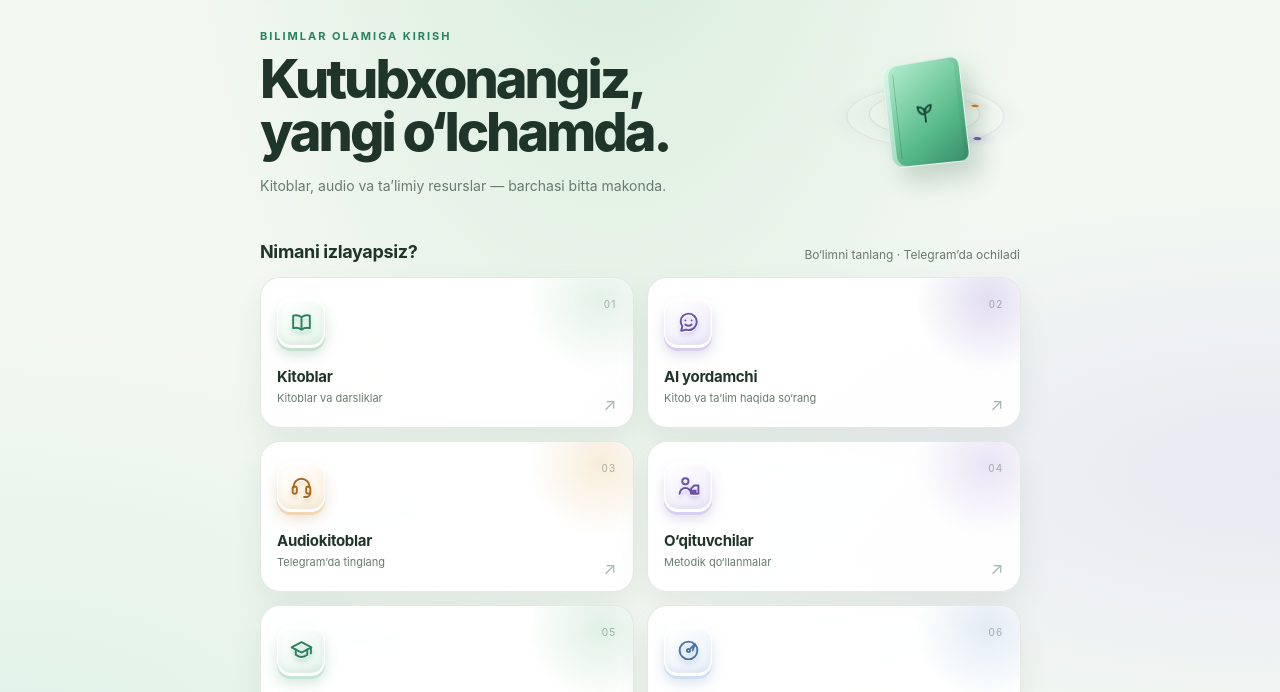
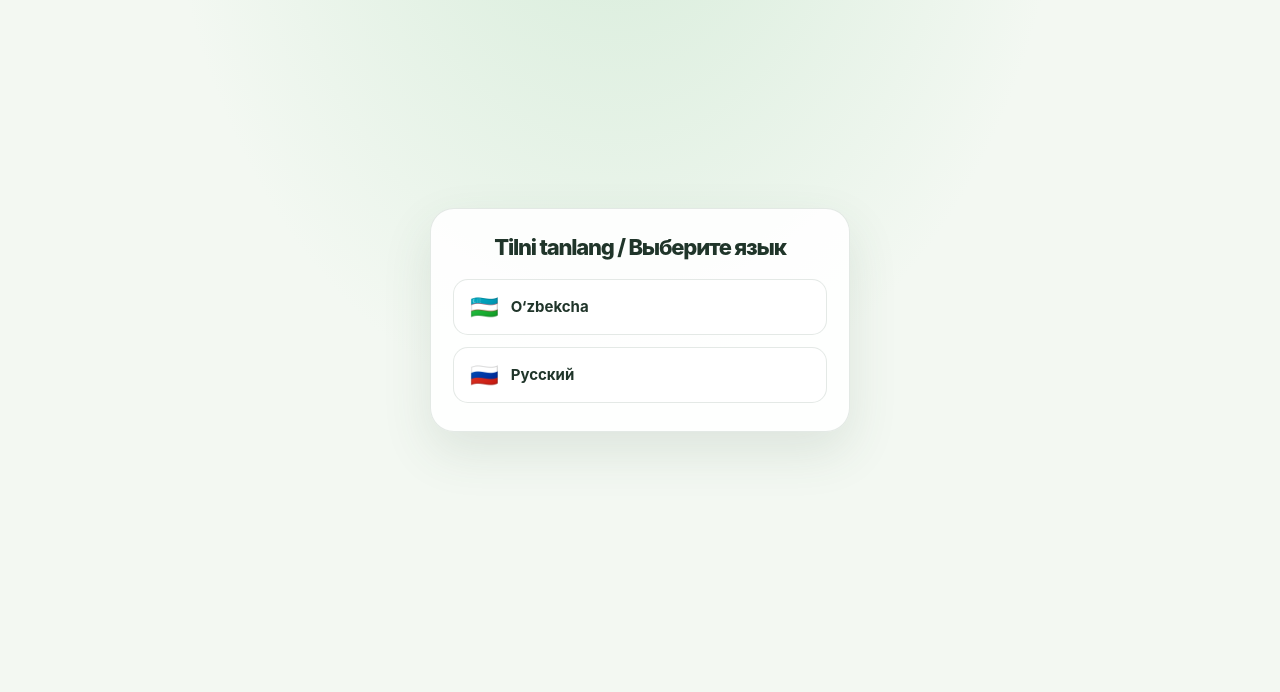
Before and after one commit to shbmasayev-hub/Kutibxona, a plain HTML site: page webapp/index.html in a window 1280 px wide. Shown: the part 80-772 px from the top of the page. Drawn offline with Linux system fonts and the light colour scheme.

Commit message:
Ask for language when opening Mini App
Co-authored-by: Copilot App <223556219+Copilot@users.noreply.github.com>

```diff
--- a/webapp/index.html
+++ b/webapp/index.html
@@ -386,6 +386,45 @@
       }
       .notice.visible { display: block; }
       .hidden { display: none !important; }
+      .language-picker {
+        position: fixed;
+        z-index: 10;
+        inset: 0;
+        display: grid;
+        place-items: center;
+        padding: max(24px, env(safe-area-inset-top)) 20px max(24px, env(safe-area-inset-bottom));
+        background:
+          radial-gradient(ellipse at 48% -15%, rgba(202, 231, 207, .74), transparent 48%),
+          var(--bg);
+      }
+      .language-card {
+        width: min(100%, 420px);
+        padding: 28px 22px;
+        border: 1px solid var(--line);
+        border-radius: 24px;
+        background: var(--panel);
+        box-shadow: 0 20px 50px rgba(57, 87, 63, .12);
+        text-align: center;
+      }
+      .language-card h1 { margin: 0 0 20px; font-size: 22px; }
+      .language-options { display: grid; gap: 12px; }
+      .language-choice {
+        display: flex;
+        min-height: 56px;
+        align-items: center;
+        gap: 12px;
+        padding: 12px 16px;
+        border: 1px solid var(--line);
+        border-radius: 15px;
+        background: #fff;
+        color: var(--text);
+        cursor: pointer;
+        font-size: 15px;
+        font-weight: 700;
+        text-align: left;
+      }
+      .language-choice:hover { border-color: var(--mint); }
+      .language-choice span { font-size: 23px; }
       .catalog {
         margin-top: 20px;
         overflow: hidden;
@@ -536,6 +575,19 @@
   </head>
   <body>
     <main class="shell">
+      <section class="language-picker hidden" id="language-picker" aria-labelledby="language-picker-title">
+        <div class="language-card">
+          <h1 id="language-picker-title">Tilni tanlang / Выберите язык</h1>
+          <div class="language-options">
+            <button class="language-choice" type="button" data-language="uz">
+              <span aria-hidden="true">🇺🇿</span> O‘zbekcha
+            </button>
+            <button class="language-choice" type="button" data-language="ru">
+              <span aria-hidden="true">🇷🇺</span> Русский
+            </button>
+          </div>
+        </div>
+      </section>
       <header class="topbar">
         <div class="brand">
           <span class="brand-mark" aria-hidden="true">
@@ -618,9 +670,13 @@
           if (telegram.setBackgroundColor) telegram.setBackgroundColor("#f3f8f2");
         }
 
-        const languageCode = telegram && telegram.initDataUnsafe && telegram.initDataUnsafe.user
-          ? telegram.initDataUnsafe.user.language_code
-          : "uz";
+        const pageParams = new URLSearchParams(window.location.search);
+        const selectedLanguage = pageParams.get("lang");
+        const languageCode = ["uz", "ru"].includes(selectedLanguage)
+          ? selectedLanguage
+          : telegram && telegram.initDataUnsafe && telegram.initDataUnsafe.user
+            ? telegram.initDataUnsafe.user.language_code
+            : "uz";
         const isRussian = languageCode === "ru";
         const content = isRussian ? {
           eyebrow: "ВХОД В МИР ЗНАНИЙ",
@@ -634,7 +690,7 @@
           back: "← Назад",
           loading: "Загружаем список книг…",
           empty: "В библиотеке пока нет PDF-книг.",
-          catalogUnavailable: "Список книг пока не подключён к серверу библиотеки.",
+          catalogUnavailable: "Откройте Mini App заново: отправьте боту /start и нажмите кнопку библиотеки.",
           catalogFailed: "Не удалось загрузить список книг. Попробуйте ещё раз.",
           assistantTitle: "AI-помощник",
           assistantNote: "Вопрос и найденные отрывки PDF передаются в Google Gemini API для ответа.",
@@ -674,7 +730,7 @@
           back: "← Orqaga",
           loading: "Kitoblar ro‘yxati yuklanmoqda…",
           empty: "Kutubxonada hozircha PDF kitoblar yo‘q.",
-          catalogUnavailable: "Kitoblar ro‘yxati kutubxona serveriga ulanmagan.",
+          catalogUnavailable: "Mini App’ni qayta oching: botga /start yuborib, kutubxona tugmasini bosing.",
           catalogFailed: "Kitoblar ro‘yxatini yuklab bo‘lmadi. Qayta urinib ko‘ring.",
           assistantTitle: "AI yordamchi",
           assistantNote: "Savol va topilgan PDF parchalari javob yaratish uchun Google Gemini API’ga uzatiladi.",
@@ -705,6 +761,17 @@
         };
 
         document.documentElement.lang = isRussian ? "ru" : "uz";
+        const languagePicker = document.getElementById("language-picker");
+        if (!["uz", "ru"].includes(selectedLanguage)) {
+          languagePicker.classList.remove("hidden");
+        }
+        languagePicker.addEventListener("click", (event) => {
+          const button = event.target.closest("button[data-language]");
+          if (!button) return;
+          const url = new URL(window.location.href);
+          url.searchParams.set("lang", button.dataset.language);
+          window.location.replace(url.href);
+        });
         document.getElementById("eyebrow").textContent = content.eyebrow;
         document.getElementById("welcome-title").innerHTML = content.title;
         document.getElementById("hero-copy").textContent = content.intro;
```
